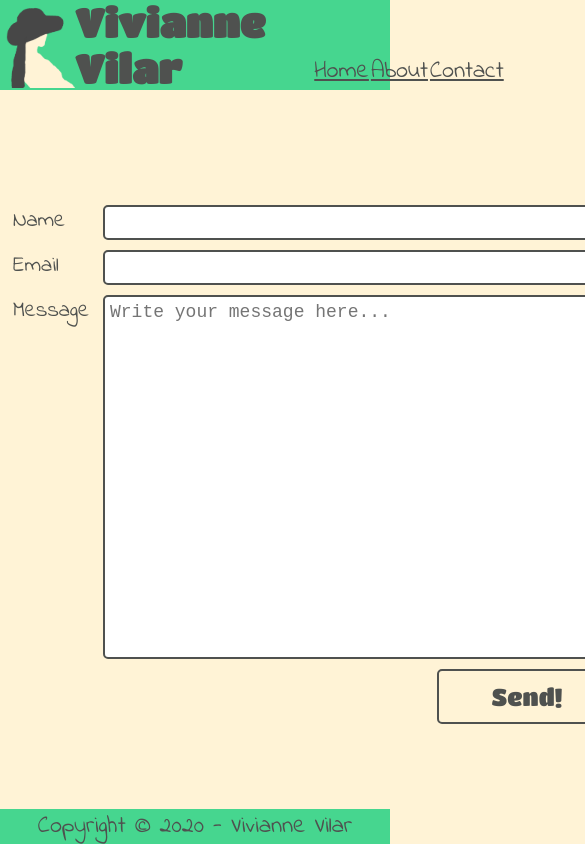
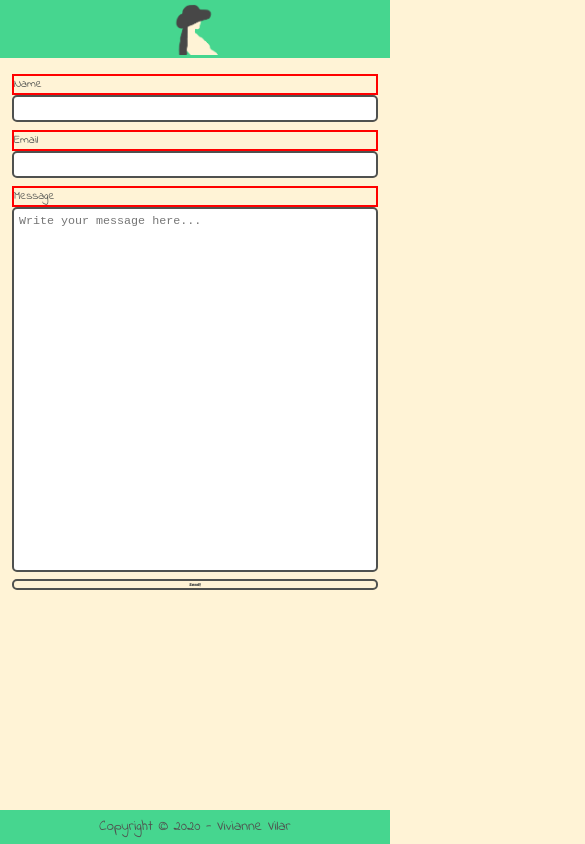
Before and after one commit to viviannevilar/viviannevilar.github.io, a plain HTML site: page contact.html in a window 390 px wide. Shown: the top 844 px of the page, 585 px wide, since content can reach past the window. Drawn offline with Linux system fonts and the light colour scheme.

Commit message:
So much you wouldn't believe!
Media queries for pages other than index.html

```diff
--- a/contact.html
+++ b/contact.html
@@ -9,6 +9,7 @@
    <meta name="author" content="Vivianne Vilar">
    <link rel="stylesheet" href="style-others.css">
    <link rel="stylesheet" href="style-contact.css">
+   <meta name="viewport" content="width=device-width, initial-scale=1, shrink-to-fit=no" />
 </head>
 
 <body>
--- a/style-contact.css
+++ b/style-contact.css
@@ -1,4 +1,84 @@
 
+form {
+    margin: 0em auto;
+    display: block;
+    width: 100%;
+}
+
+.form-item {
+    display: flex;
+    flex-direction: column;
+    /* flex-wrap: wrap; */
+    /* justify-content: flex-end; */
+    /* align-items: flex-start; */
+    padding: 1em;
+
+}
+
+.form-item label {
+    /* flex-basis: 150px; */
+    font-size: 3em;
+    /* padding-right: 2em; */
+    font-family: Indie Flower;
+    /* min-width: 3em; */
+    border: 2px solid red;
+    /* text-justify: right; */
+}
+
+.form-item input,
+.form-item textarea {
+    min-width: 90%;
+    /* flex-basis: 80%; */
+    border: 2px solid #4f514f;
+    border-radius: 5px;
+}
+
+.form-item input:hover,
+.form-item textarea:hover {
+    border: 2px solid #4f514f;;
+}
+
+.form-item input,
+.form-item textarea
+{
+    /* border: 2px solid #FDDC5C; */
+    background-color: #FFF;
+    padding: 5px;
+    font-size: 3em;
+    /* width: 500px; */
+    /* min-width: 500px; */
+}
+
+.form-item input:focus,
+.form-item textarea:focus {
+    outline: 3px solid #46d68f;
+}
+
+textarea {
+    min-height: 30em;
+    resize: none;
+}
+
+
+
+
+
+/******************************************************************/
+/********************** MEDIA QUERIES ***********************/
+/******************************************************************/
+
+
+
+
+
+
+
+
+/********************** OLD ***********************/
+
+
+/* Media Query for Laptops and Desktops */
+@media only screen and (min-device-width: 851px) {
 form {
     margin: 100px auto;
     display: block;
@@ -54,3 +134,5 @@ textarea {
     min-height: 350px;
     resize: none;
 }
+
+}
--- a/style-others.css
+++ b/style-others.css
@@ -1,3 +1,6 @@
+/* This file defines the styles for the header, footer, nav, etc.
+The main styles to be used in all pages except the index.html */
+
 @import url('https://fonts.googleapis.com/css2?family=Titan+One&display=swap');
 @import url('https://fonts.googleapis.com/css2?family=Indie+Flower&display=swap');
 
@@ -5,9 +8,162 @@ html {
     font-family: 'Titan+One', 'Indie+Flower', sans-serif;
     background-color: #fff3d6;
     color: #4f514f;
+    font-size: 1vw;
+}
+
+/********** HEADER, FOOTER **********/
+header {
+    width: 100%;
+    max-height: 15em;
+    background: #46d68f;
+    display: flex;
+    justify-content: center;
+    position: fixed;
+    top: 0px;
+    left: 0px;
+}
+
+header div {
+    display: flex;
+    justify-content: center;
+    max-height: 100%;
+}
+
+header div img {
+    max-width: 12em;
+    max-height: 90%;
+    padding-top: 0.8em;
+    padding-bottom: 0.8em;
+    object-fit: contain;
+    /* display: block; remove extra space below image */
+}
+
+div#header-name {
+    display: flex;
+    justify-content: center;
+    align-self: center; /*bottom instead of top*/
+}
+
+div#header-name h2 {
+    display: none;
+}
+
+footer {
+    background-color: #46d68f;
+    color: #4f514f;
+    position: fixed;
+    left: 0px;
+    bottom: 0px;
+    height: 3.5em;
+    width: 100%;
+    font-family: Indie Flower;
+    display: flex;
+    justify-content: center;
+    align-items: center;
+    font-size: 2.5em;
 }
 
 
+
+/********** NAV AND LINKS **********/
+nav {
+    display: none;
+}
+
+nav a {
+    display: none;
+}
+
+a {
+    color: #4f514f;
+    padding: 1px;
+    font-style: none;
+}
+
+a:visited {
+    color: #fff3d6;;
+  }
+
+
+/********** BUTTONS **********/
+
+button {
+    background-color: #fff3d6;
+    border: 2px solid #4f514f;
+    border-radius: 5px;
+    color: #4f514f;
+    font-family: 'Titan One';
+    font-size: 1em;
+    padding: 0.2em;
+    min-width: 5em;
+}
+
+button:hover {
+    border: 2px solid #4f514f;
+    font-style: bold;
+    background-color: #4f514f;
+    color: #fff3d6;
+}
+
+
+/********** MAIN BODY, P, H1, ETC **********/
+
+div#main-body {
+    margin-top: 18em;
+    display: flex;
+    justify-content: space-around;
+    align-items: center;
+
+}
+
+p {
+    font-family: Indie Flower;
+    font-size: 1.5em;
+    color: #4f514f;
+}
+h2 {
+    font-family: Titan One;
+    font-size: 2.5em;
+}
+
+
+
+
+
+
+
+
+
+
+
+
+
+
+
+
+
+
+
+
+
+
+/******************************************************************/
+/************************* MEDIA QUERIES **************************/
+/******************************************************************/
+
+
+
+
+
+
+
+
+/********************** OLD ***********************/
+
+
+/* Media Query for Laptops and Desktops */
+
+@media only screen and (min-device-width: 851px) {
 header {
     width: 100%;
     height: 90px;
@@ -69,6 +225,7 @@ div#header-name {
 
 
 
+/********** BUTTONS **********/
 
 button {
     background-color: #fff3d6;
@@ -76,9 +233,9 @@ button {
     border-radius: 5px;
     color: #4f514f;
     font-family: 'Titan One';
-    font-size: 1.5em;
-    padding: 0.5em;
-    min-width: 7.5em;
+    font-size: 1em;
+    padding: 0.2em;
+    min-width: 5em;
 }
 
 button:hover {
@@ -139,3 +296,5 @@ div#about-me-text {
     background-color: white;
     padding: 10px;
 }
+
+}
```
Also changed, not shown: style-about.css (added, +25 -0 lines), style-main.css (+1 -6 lines).
